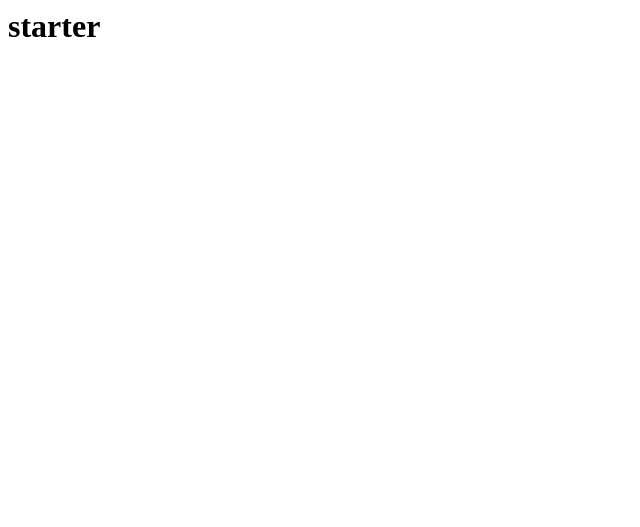
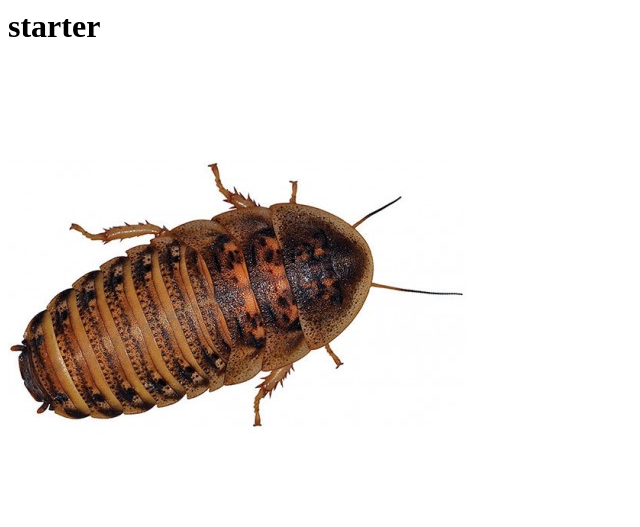
Before and after one commit to Oppslia/t1, a plain HTML site: page index.html in a window 1280 px wide. Shown: the whole page, without its empty margins (0-640 px from the left). Drawn offline with Linux system fonts and the light colour scheme.

Commit message:
Update index.html

```diff
--- a/index.html
+++ b/index.html
@@ -1 +1,2 @@
 <h1>starter</h1>
+<img src="dubia.jpg">
```
